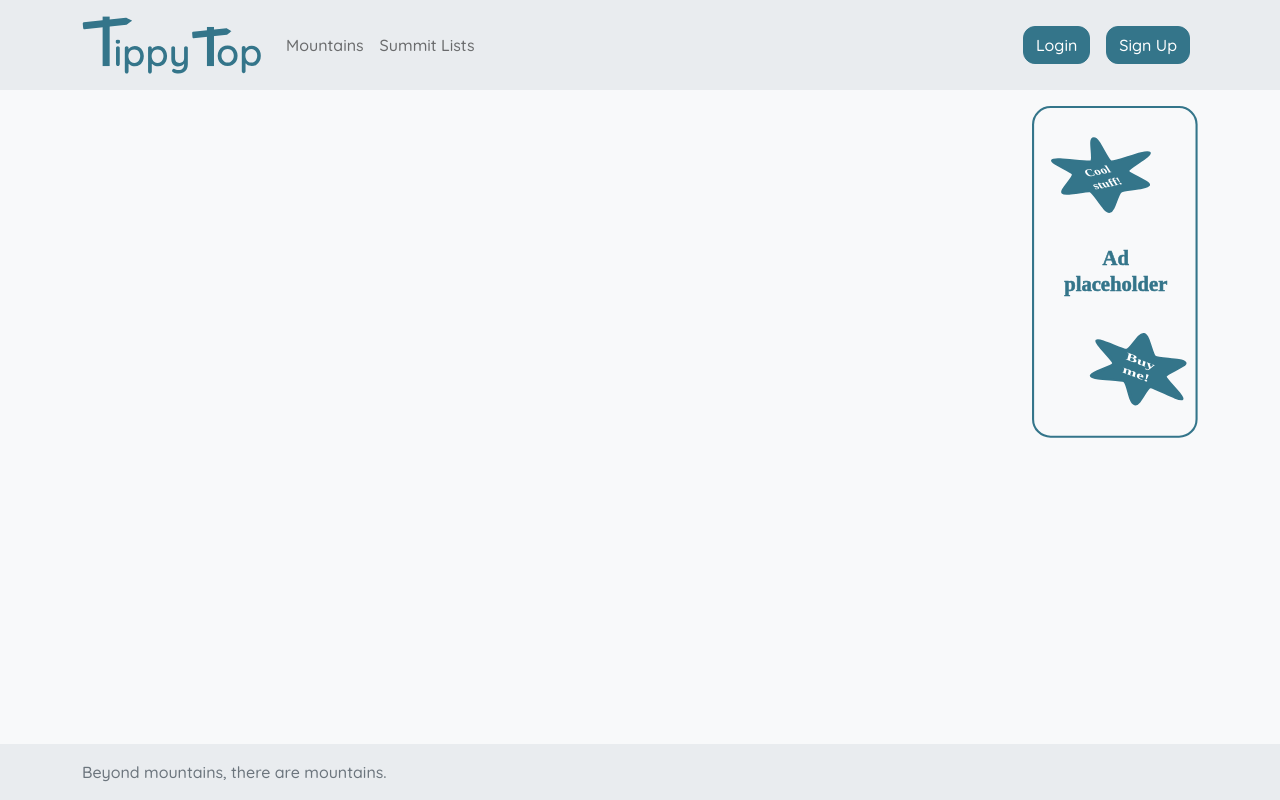
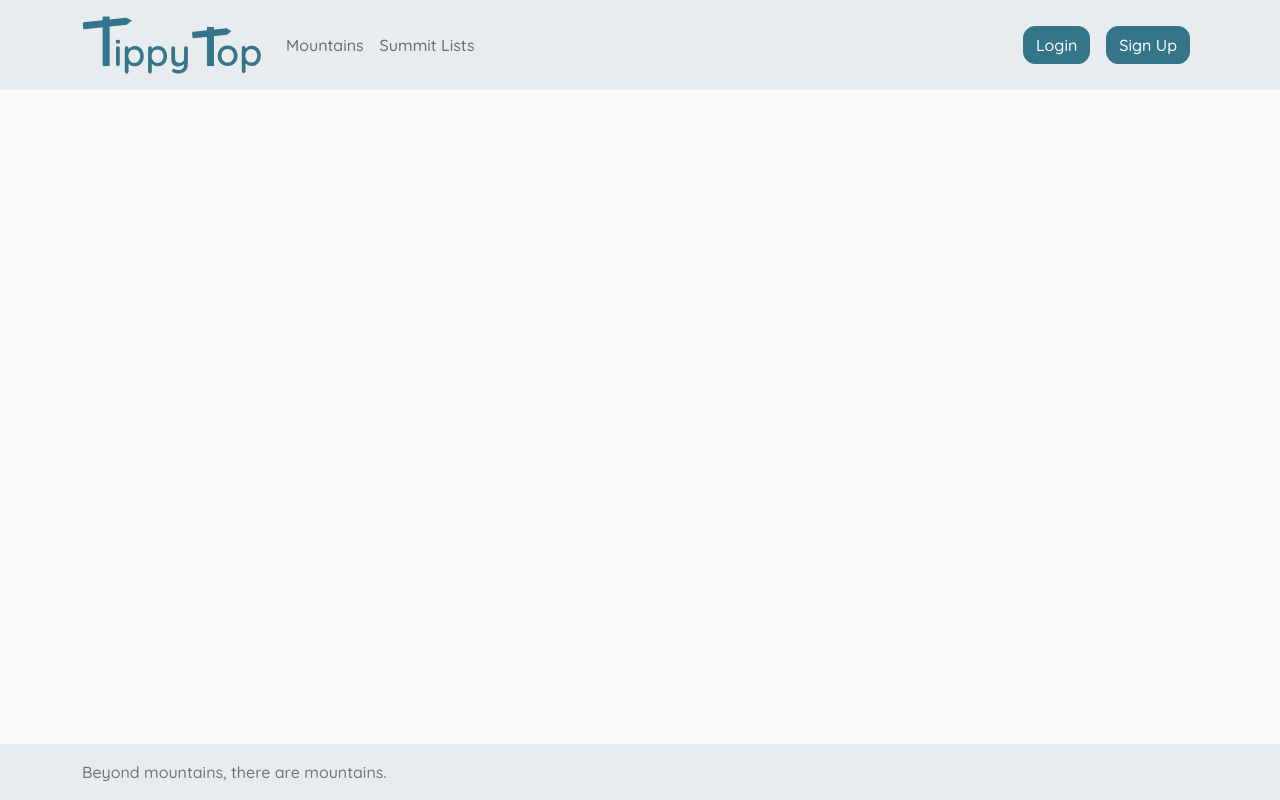
Before and after one commit to markbradley27/marshall, a React (Create React App) app in the folder app/: page /list/1 in a window 1280 px wide. Built offline with nearby package versions, Linux system fonts and the light colour scheme; no server answers.

Commit message:
Remove ad placeholder for now.

```diff
--- a/app/src/components/shared/page_framework/PageFrame.tsx
+++ b/app/src/components/shared/page_framework/PageFrame.tsx
@@ -3,7 +3,6 @@ import { Col, Container, Row } from "react-bootstrap";
 
 import Navbar from "./Navbar";
 import Sidebar from "./Sidebar";
-import SidebarAd from "./SidebarAd";
 
 export default function PageFrame(props: PropsWithChildren<{}>) {
   return (
@@ -21,9 +20,7 @@ export default function PageFrame(props: PropsWithChildren<{}>) {
               {props.children}
             </Col>
             {/* TODO: Handle narrow windows better.*/}
-            <Col md={{ span: 2, order: 3 }} xs={{ order: 1 }}>
-              <SidebarAd />
-            </Col>
+            <Col md={{ span: 2, order: 3 }} xs={{ order: 1 }}></Col>
           </Row>
         </Container>
       </main>
```
